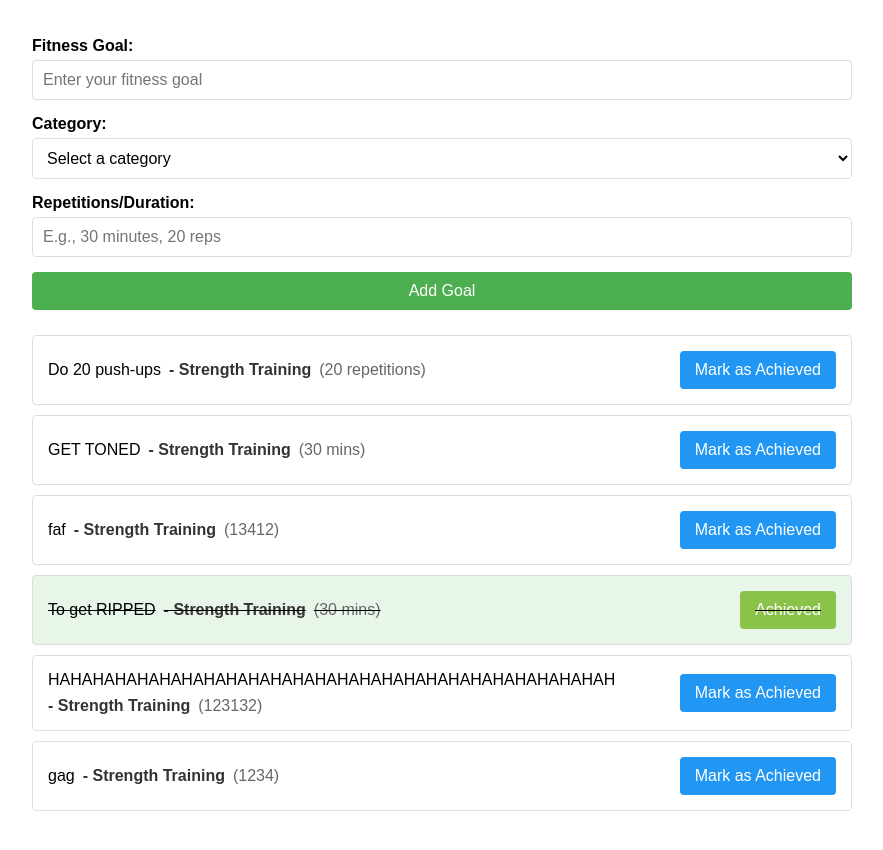
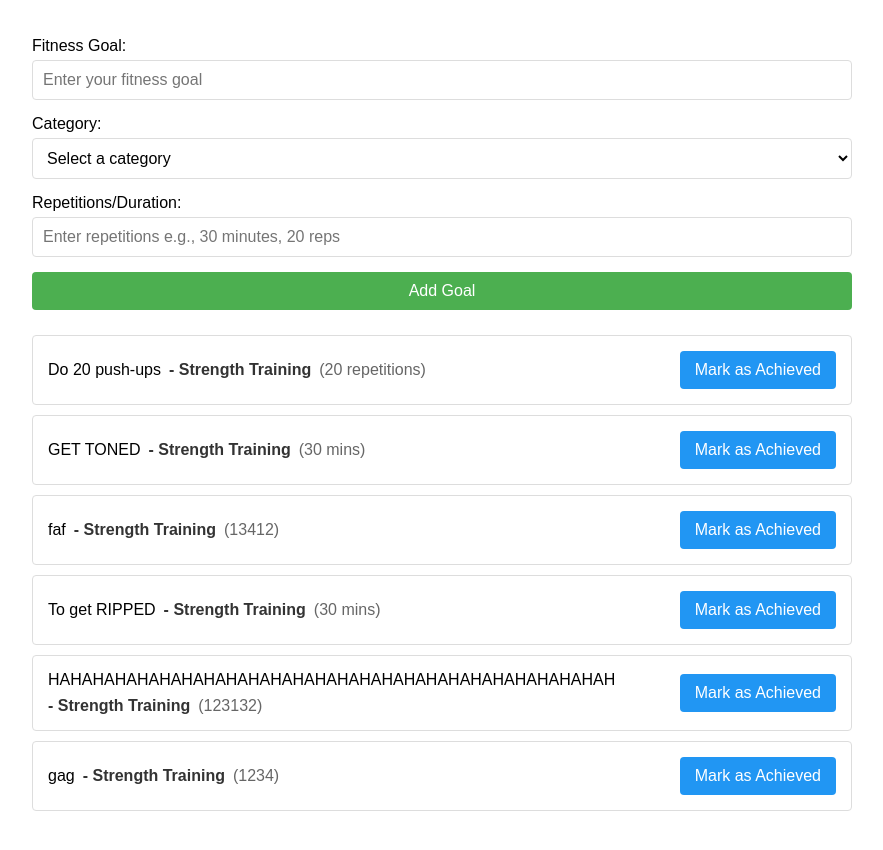
Before and after one commit to shashwot2/fitness-tracker, a website with bundled scripts: page index.html in a window 1280 px wide. Shown: the part 80-930 px from the top of the page, without its empty margins (198-1081 px from the left). Built offline with nearby package versions, Linux system fonts and the light colour scheme; data requests are answered from the project's data file.

Commit message:
Final final commit

```diff
--- a/db.json
+++ b/db.json
@@ -26,7 +26,7 @@
       "description": "To get RIPPED",
       "category": "Strength Training",
       "repetitions": "30 mins",
-      "achieved": true
+      "achieved": false
     },
     {
       "id": "efb0",
--- a/index.html
+++ b/index.html
@@ -37,7 +37,7 @@
 
         <div class="form-group">
           <label for="repetitions">Repetitions/Duration:</label>
-          <input type="text" id="repetitions" placeholder="E.g., 30 minutes, 20 reps" required>
+          <input type="text" id="repetitions" placeholder="Enter repetitions e.g., 30 minutes, 20 reps" required>
         </div>
 
         <button type="submit" class="btn add-btn">Add Goal</button>
--- a/style.css
+++ b/style.css
@@ -31,7 +31,6 @@ h1 {
 label {
   display: block;
   margin-bottom: 5px;
-  font-weight: bold;
 }
 input {
   width: 100%;
```
